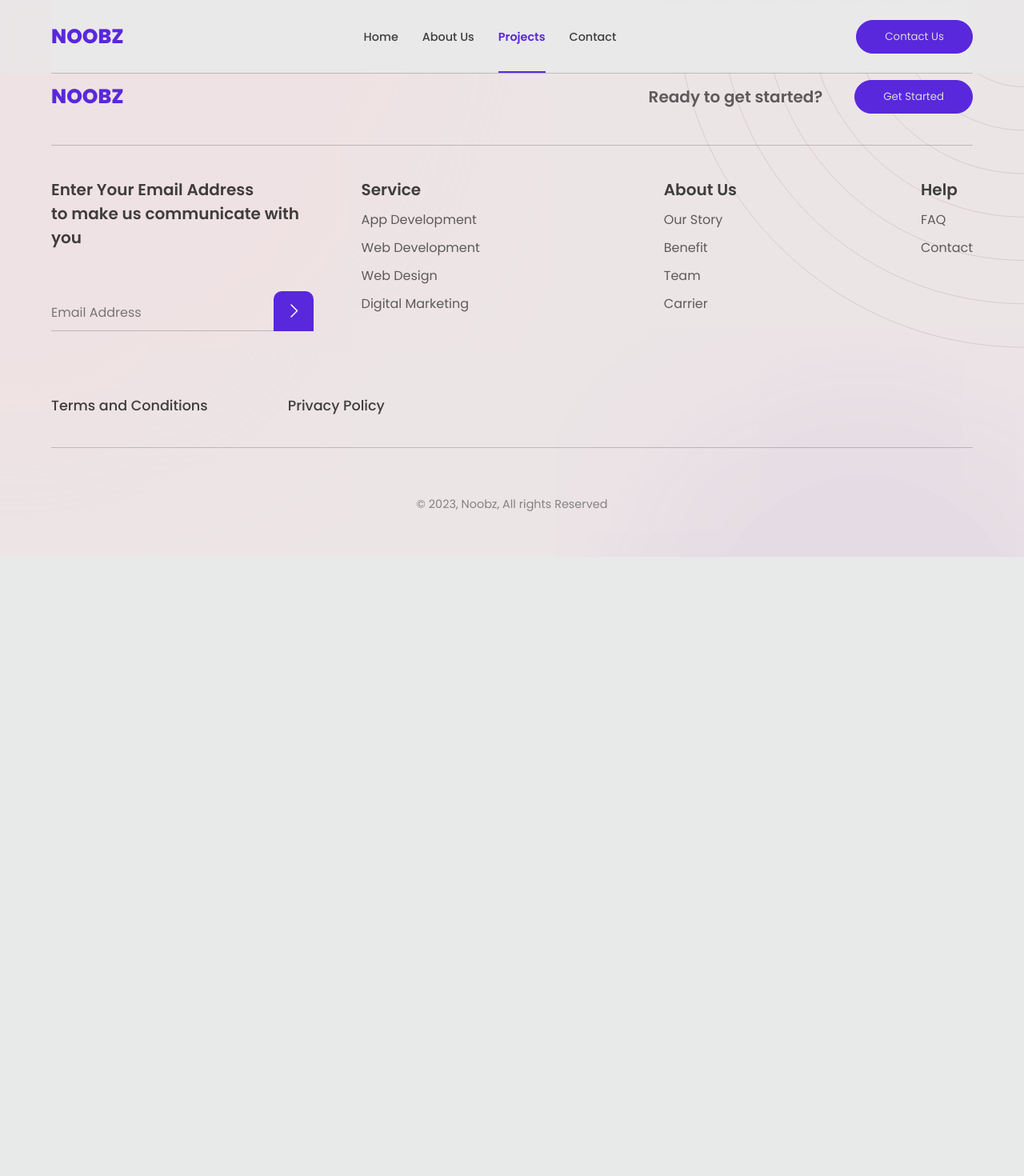
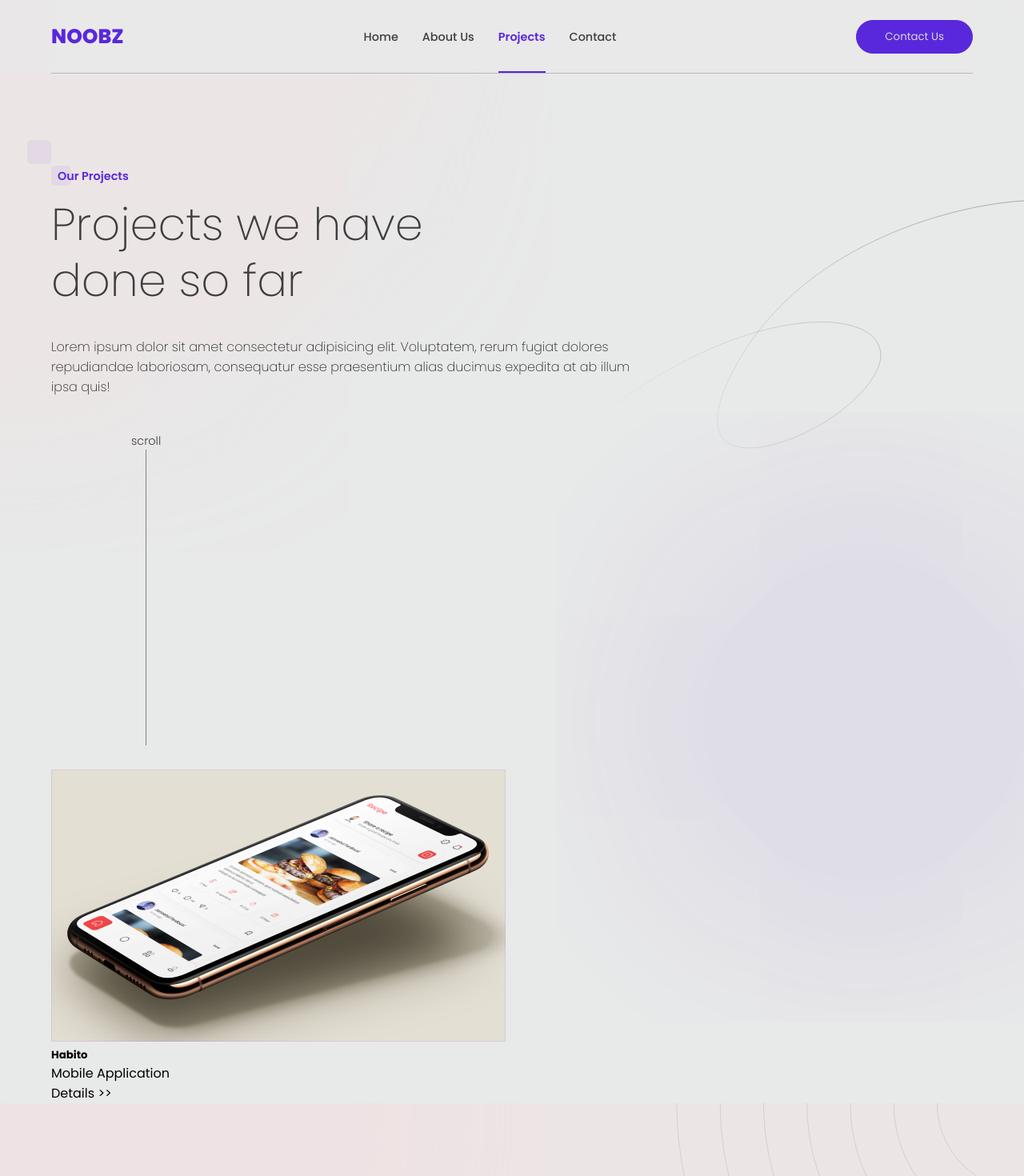
Before and after one commit to nasirmitul/agency-website, a React (Create React App) app: page /projects in a window 1280 px wide. Shown: the top 1470 px of the page at 80% size. Before the commit the page ends 800 px from the top, so only its background shows below. Built offline with nearby package versions, Linux system fonts and the light colour scheme.

Commit message:
heading part of projects part done

```diff
--- /dev/null
+++ b/src/components/About/StartProject.js
@@ -0,0 +1,18 @@
+import React from 'react';
+import arrowTopRightDiagonalBigger from '../../images/arrowTopRightDiagonalBigger.svg'
+import { Link } from 'react-router-dom';
+
+const StartProject = () => {
+    return (
+        <div className='container'>
+            <div className="start-project">
+                <h1 className='title'>Interested to start an <br /> project? Let’s Discuss!</h1>
+
+                <Link to='/contact-us'><img className='action-img' src={arrowTopRightDiagonalBigger} alt="" /></Link>
+
+            </div>
+        </div>
+    );
+};
+
+export default StartProject;
--- a/src/components/About/Team.js
+++ b/src/components/About/Team.js
@@ -1,7 +1,9 @@
 import React from 'react';
 import niloy from '../../images/niloy.png'
-import { AiFillLinkedin, AiFillGithub, AiFillProfile, AiFillFacebook } from 'react-icons/ai';
-import { CgProfile } from 'react-icons/cg';
+import { AiFillGithub } from 'react-icons/ai';
+import { BiUser } from 'react-icons/bi';
+import { GrFacebookOption } from 'react-icons/gr';
+import { ImLinkedin2 } from 'react-icons/im';
 
 
 const Team = () => {
@@ -26,10 +28,10 @@ const Team = () => {
                                 <p className="role">Mobile App Developer</p>
                                 <p className="position">CEO</p>
                                 <div className="social">
-                                    <a href="" target='_blank'><AiFillLinkedin></AiFillLinkedin></a>
                                     <a href="" target='_blank'><AiFillGithub></AiFillGithub></a>
-                                    <a href="" target='_blank'><CgProfile></CgProfile></a>
-                                    <a href="" target='_blank'><AiFillFacebook></AiFillFacebook></a>
+                                    <a href="" target='_blank'><BiUser></BiUser></a>
+                                    <a href="" target='_blank'><GrFacebookOption></GrFacebookOption></a>
+                                    <a href="" target='_blank'><ImLinkedin2></ImLinkedin2></a>
                                 </div>
                             </div>
                         </div>
@@ -40,10 +42,10 @@ const Team = () => {
                                 <p className="role">Mobile App Developer</p>
                                 <p className="position">CEO</p>
                                 <div className="social">
-                                    <a href="" target='_blank'><AiFillLinkedin></AiFillLinkedin></a>
                                     <a href="" target='_blank'><AiFillGithub></AiFillGithub></a>
-                                    <a href="" target='_blank'><CgProfile></CgProfile></a>
-                                    <a href="" target='_blank'><AiFillFacebook></AiFillFacebook></a>
+                                    <a href="" target='_blank'><BiUser></BiUser></a>
+                                    <a href="" target='_blank'><GrFacebookOption></GrFacebookOption></a>
+                                    <a href="" target='_blank'><ImLinkedin2></ImLinkedin2></a>
                                 </div>
                             </div>
                         </div>
@@ -54,10 +56,10 @@ const Team = () => {
                                 <p className="role">Mobile App Developer</p>
                                 <p className="position">CEO</p>
                                 <div className="social">
-                                    <a href="" target='_blank'><AiFillLinkedin></AiFillLinkedin></a>
                                     <a href="" target='_blank'><AiFillGithub></AiFillGithub></a>
-                                    <a href="" target='_blank'><CgProfile></CgProfile></a>
-                                    <a href="" target='_blank'><AiFillFacebook></AiFillFacebook></a>
+                                    <a href="" target='_blank'><BiUser></BiUser></a>
+                                    <a href="" target='_blank'><GrFacebookOption></GrFacebookOption></a>
+                                    <a href="" target='_blank'><ImLinkedin2></ImLinkedin2></a>
                                 </div>
                             </div>
                         </div>
--- /dev/null
+++ b/src/components/Projects/AllProjects.js
@@ -0,0 +1,20 @@
+import React from 'react';
+import projectImage from '../../images/prototype.png'
+const AllProjects = () => {
+    return (
+        <div className='container'>
+            <div className="all-projects">
+                <div className="project">
+                    <img src={projectImage} alt="" className="project-img" />
+                    <div className="project-info">
+                        <h5 className="project-name">Habito</h5>
+                        <p className="project-type">Mobile Application</p>
+                        <p className="details">Details {`>>`}</p>
+                    </div>
+                </div>
+            </div>
+        </div>
+    );
+};
+
+export default AllProjects;
--- /dev/null
+++ b/src/components/Projects/Heading.js
@@ -0,0 +1,30 @@
+import React from 'react';
+import PageTopStyleBg from '../Utilities/PageTopStyleBg';
+import SectionTitle from '../Utilities/SectionTitle';
+
+import lineBend from '../../images/lineBend.svg';
+
+const Heading = () => {
+    return (
+        <div className='container pt-110'>
+            <div className="projects-heading">
+                <SectionTitle title='Our Projects'></SectionTitle>
+                <h1 className='title'>Projects we have<br /> done  so far</h1>
+                <p className="desc">Lorem ipsum dolor sit amet consectetur adipisicing elit. Voluptatem, rerum fugiat dolores repudiandae laboriosam, consequatur esse praesentium alias ducimus expedita at ab illum ipsa quis!</p>
+
+                <div className="scroll">
+                    <p className="text">scroll</p>
+                    <div className="line-after"></div>
+                </div>
+            </div>
+
+
+
+            <img className='heading-line-svg' src={lineBend} alt="" />
+
+            <PageTopStyleBg></PageTopStyleBg>
+        </div>
+    );
+};
+
+export default Heading;
--- a/src/layouts/AboutLayout.js
+++ b/src/layouts/AboutLayout.js
@@ -3,6 +3,7 @@ import Heading from '../components/About/Heading';
 import WhyDifferent from '../components/About/WhyDifferent';
 import WeValue from '../components/About/WeValue';
 import Team from '../components/About/Team';
+import StartProject from '../components/About/StartProject';
 
 const AboutLayout = () => {
     return (
@@ -11,6 +12,7 @@ const AboutLayout = () => {
             <WhyDifferent></WhyDifferent>
             <WeValue></WeValue>
             <Team></Team>
+            <StartProject></StartProject>
         </div>
     );
 };
--- a/src/layouts/ProjectLayout.js
+++ b/src/layouts/ProjectLayout.js
@@ -1,9 +1,12 @@
 import React from 'react';
+import Heading from '../components/Projects/Heading';
+import AllProjects from '../components/Projects/AllProjects';
 
 const ProjectLayout = () => {
     return (
         <div>
-
+            <Heading></Heading>
+            <AllProjects></AllProjects>
         </div>
     );
 };
--- a/src/styles/style.css
+++ b/src/styles/style.css
@@ -1112,6 +1112,7 @@ swiper-container {
 
     display: flex;
     align-items: center;
+    justify-content: center;
     gap: 80px;
 }
 
@@ -1611,7 +1612,7 @@ swiper-container {
     flex-direction: column;
     justify-content: flex-end;
     align-items: flex-start;
-    transition: .5s;
+    transition: all .5s cubic-bezier(0, 0, 0, 0);
 
 }
 
@@ -1647,3 +1648,115 @@ swiper-container {
     color: var(--bg-primary);
     font-size: 1.4rem;
 }
+
+
+
+
+
+
+
+/* ------------ Start Project ------------ */
+.start-project {
+    padding: 100px;
+    margin: 50px 0;
+    background: var(--primary-100);
+    background-image: url('../images/boxs.svg');
+    background-size: cover;
+    background-position: center;
+
+    display: flex;
+    align-items: center;
+    justify-content: center;
+    gap: 80px;
+}
+
+.start-project .title {
+    font-size: 4rem;
+    line-height: 80px;
+    color: var(--gray);
+    font-weight: 700;
+}
+
+.start-project a .action-img {
+    height: 150px;
+    width: 150px;
+    object-fit: cover;
+    border-radius: 50%;
+}
+
+
+
+
+
+
+
+
+
+
+
+
+
+
+
+
+
+
+
+
+
+/* ----------------------------- Projects ----------------------------- */
+/* ------------ Heading ------------ */
+
+.projects-heading {
+    padding: 100px 0 30px 0;
+}
+
+.projects-heading .title {
+    margin-top: 15px !important;
+    font-size: 3.5rem;
+    font-weight: 200;
+    color: var(--dark-85);
+    width: min(650px, 90%);
+    line-height: 70px;
+}
+
+.projects-heading .desc {
+    margin-top: 35px !important;
+    font-size: 1rem;
+    font-weight: 200;
+    color: var(--dark-100);
+    width: min(750px, 100%);
+}
+
+.projects-heading .scroll {
+    display: flex;
+    flex-direction: column;
+    margin-top: 45px;
+    position: relative;
+    left: 100px;
+    width: fit-content;
+    align-items: center;
+}
+
+.projects-heading .scroll .text {
+    color: var(--dark-85);
+    font-weight: 300;
+    font-size: .9rem;
+}
+
+.projects-heading .scroll .line-after {
+    height: 370px;
+    width: 1px;
+    background: var(--dark-50);
+}
+
+.heading-line-svg {
+    position: absolute;
+    right: 0;
+    top: 250px;
+}
+
+
+
+
+/* ------------ Heading ------------ */
```
Also changed, not shown: src/images/prototype.png (added).
